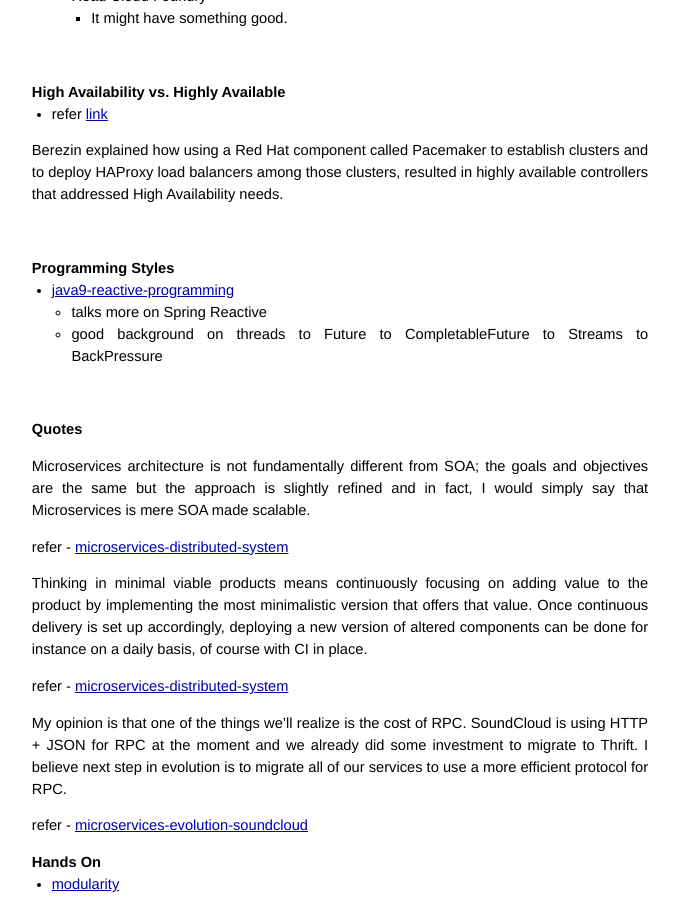
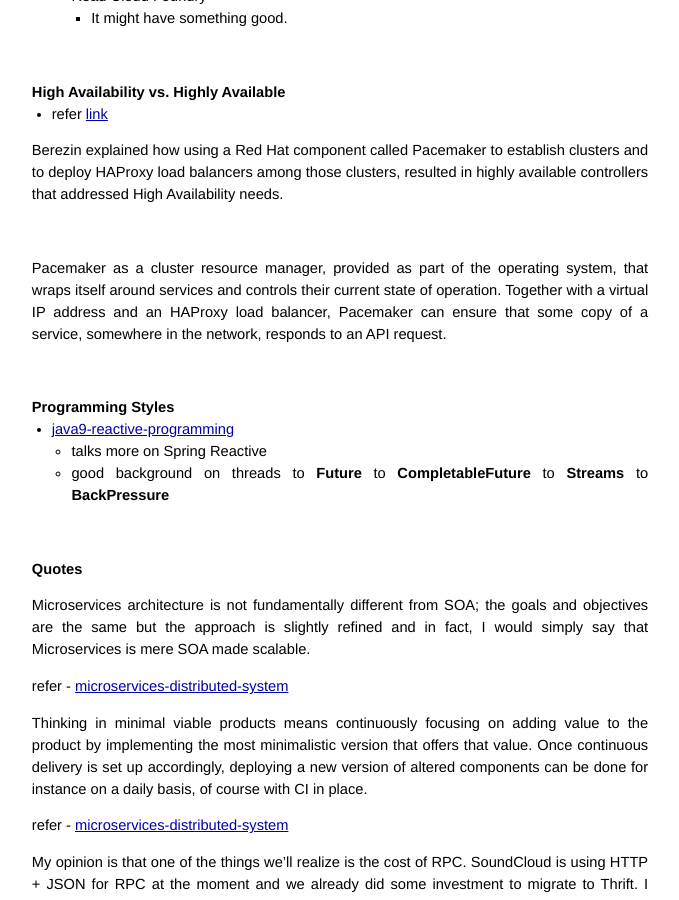
Before and after one commit to AmitKumarDas/amitkumardas.github.io, a Jekyll site: the page built from _posts/2016-09-10-architecture-and-design-curated-thoughts.md, in a window 1280 px wide and 900 px high, scrolled down 1996 px. Shown: the whole window, without its empty margins (300-979 px from the left). Built offline with Jekyll 4.4.1, drawn with Linux system fonts in a browser that asks for light colours.

Commit message:
Update 2016-09-10-architecture-and-design-curated-thoughts.md

```diff
--- a/_posts/2016-09-10-architecture-and-design-curated-thoughts.md
+++ b/_posts/2016-09-10-architecture-and-design-curated-thoughts.md
@@ -112,11 +112,18 @@ that addressed High Availability needs.
 
 <br />
 
+>  Pacemaker as a cluster resource manager, provided as part of the operating system, that wraps
+itself around services and controls their current state of operation. Together with a virtual
+IP address and an HAProxy load balancer, Pacemaker can ensure that some copy of a service,
+somewhere in the network, responds to an API request.
+
+<br />
+
 ### Programming Styles
 
 - [java9-reactive-programming](https://www.infoq.com/presentations/java9-reactive-programming)
   - talks more on Spring Reactive
-  - good background on threads to Future to CompletableFuture to Streams to BackPressure
+  - good background on threads to **Future** to **CompletableFuture** to **Streams** to **BackPressure**
 
 <br />
 
```
